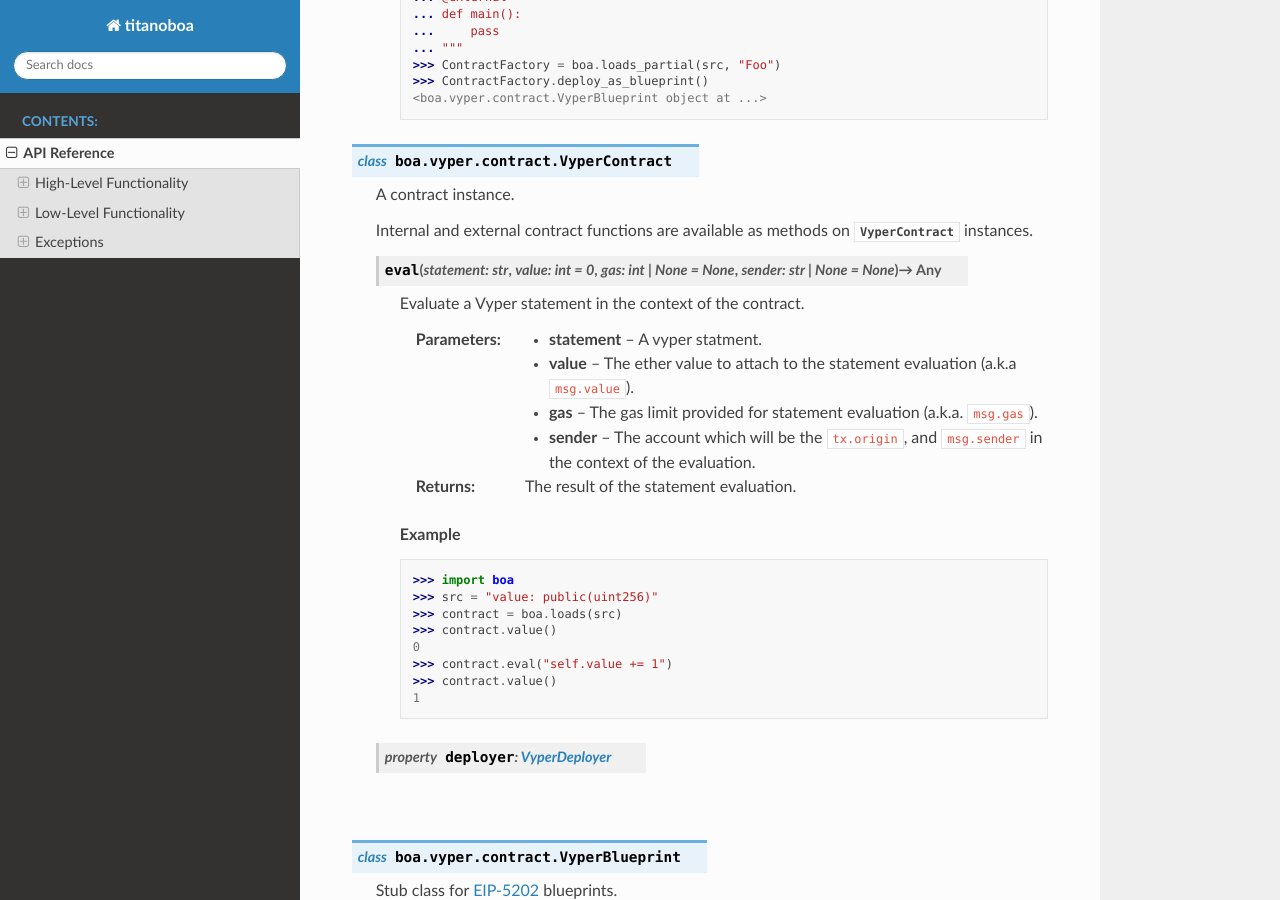
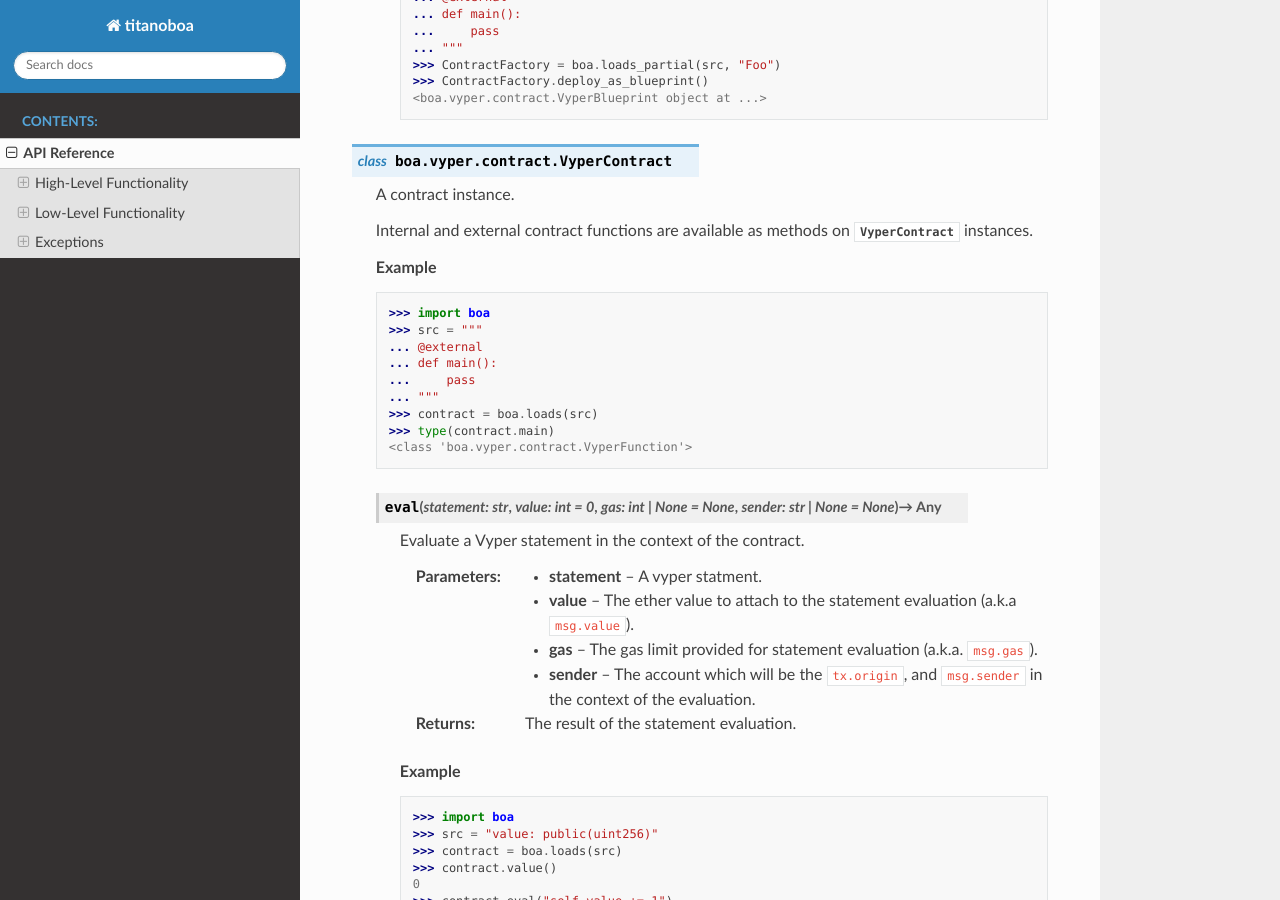
Before and after one commit to vyperlang/titanoboa, a Sphinx documentation site: the page built from docs/source/api.rst, in a window 1280 px wide and 900 px high, scrolled down 5472 px. Built offline with Sphinx 7.4.7 and the Read the Docs theme 2.0.0, drawn with Linux system fonts in a browser that asks for light colours.

Commit message:
docs: provide example of VyperContract contract methods

```diff
--- a/docs/source/api.rst
+++ b/docs/source/api.rst
@@ -298,6 +298,20 @@ Low-Level Functionality
 
     Internal and external contract functions are available as methods on :py:class:`VyperContract` instances.
 
+    .. rubric:: Example
+
+    .. code-block:: python
+
+        >>> import boa
+        >>> src = """
+        ... @external
+        ... def main():
+        ...     pass
+        ... """
+        >>> contract = boa.loads(src)
+        >>> type(contract.main)
+        <class 'boa.vyper.contract.VyperFunction'>
+
     .. method:: eval(statement: str, value: int = 0, gas: int | None = None, sender: str | None = None) -> Any
 
         Evaluate a Vyper statement in the context of the contract.
```
